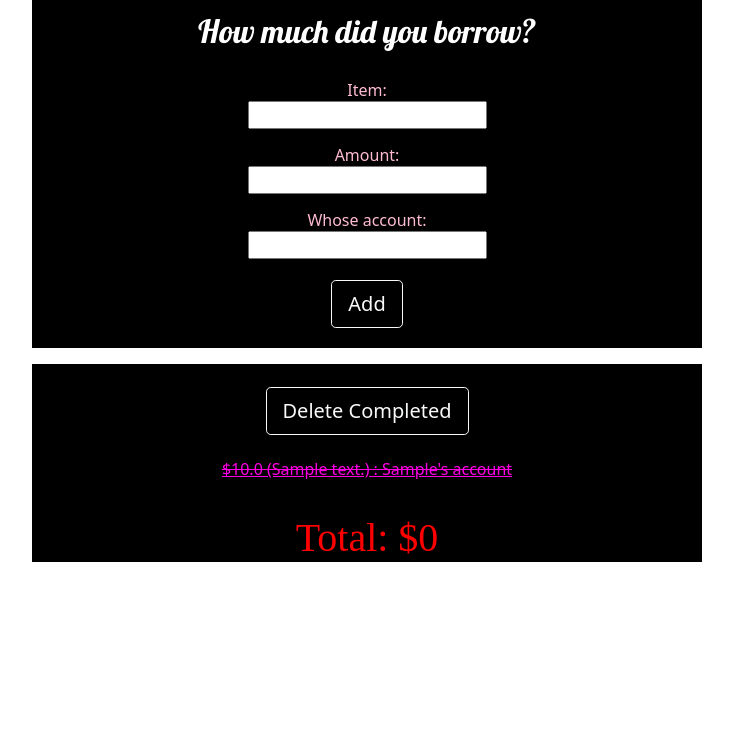
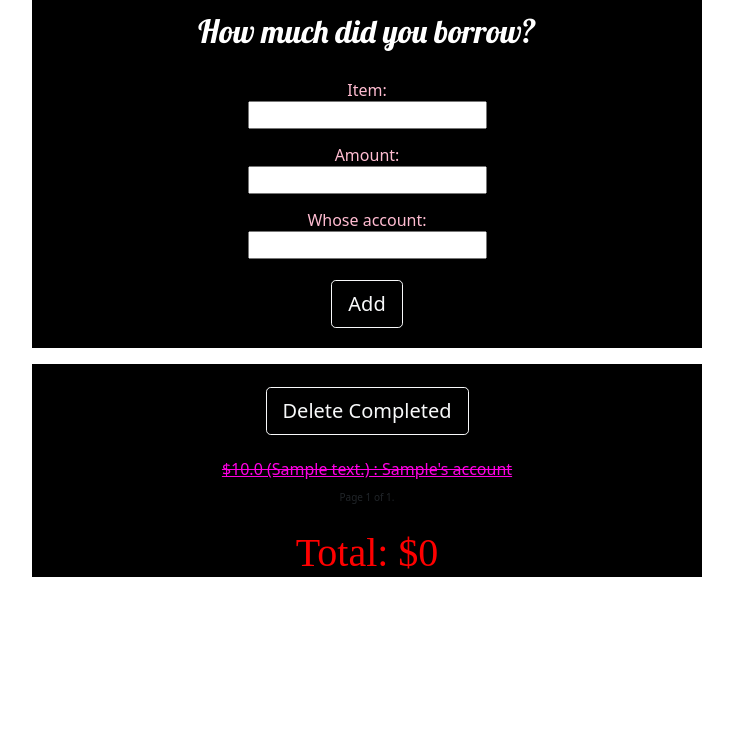
Before and after one commit to popo26/payment_tracking, a Django app: page / in a window 1280 px wide. Shown: the part 21-766 px from the top of the page, without its empty margins (273-1006 px from the left). Run offline with Django 4.2, Linux system fonts and the light colour scheme; tables that the repository leaves empty hold one stand-in row (values such as "Sample post"); some web fonts are replaced.

Commit message:
pagination added

```diff
--- a/todo/static/todo/styles.css
+++ b/todo/static/todo/styles.css
@@ -91,6 +91,21 @@ ul.borrow-list li {
     border-radius: 100%;
 }
 
+.pagination-span {
+    text-align: center;
+    width:100%;
+    margin: auto;
+    font-size: x-small;
+}
+
+.pagination-links {
+    color: #FFBCD1;
+}
+
+.pagination-links:hover {
+    color:crimson;
+}
+
 /* todo_form.html */
 
 .update-div {
--- a/todo/templates/todo/index.html
+++ b/todo/templates/todo/index.html
@@ -39,19 +39,20 @@
   </div>
 
   {% if todo_list %}
+
+
   <div class="history">
     <a class='link' href="{% url 'delete-completed' %}"><button type="button"
         class="btn btn-outline-light btn-lg delete-button">Delete Completed</button></a>
 
     <ul class="list-group borrow-list">
 
-      {% for todo in todo_list %}
+      {% for todo in page_obj %}
       {% if todo.complete %}
-
 
       <a class='link-completed' href="{% url 'todo-detail' todo.pk %}">
         <li class="list-group-item completed">
-          <s>${{ todo.amount }} ({{ todo.text }}) : {{ todo.whose_account_to_repay}}'s account
+          <s>${{ todo.amount }} ({{ todo.text|capfirst  }}) : {{ todo.whose_account_to_repay|capfirst  }}'s account
             <a href="{% url 'repay' todo.pk %}"></s>
         </li>
       </a>
@@ -60,16 +61,36 @@
       {% else %}
 
       <a class='link' href="{% url 'todo-detail'  todo.pk %}">
-        <li class="list-group-item">${{ todo.amount }} ({{ todo.text }}) : {{ todo.whose_account_to_repay}}'s account
+        <li class="list-group-item">${{ todo.amount }} ({{ todo.text|capfirst }}) : {{ todo.whose_account_to_repay|capfirst }}'s account
           <a href="{% url 'repay' todo.pk %}"><button type="button"
               class="btn btn-outline-light btn-sm button">Repay</button></a>
         </li>
       </a>
+      {% endif %}
+      {% endfor %}
+
+    </ul>
+
+<!-- pagination -->
+    <div class="pagination">
+      <span class="step-links pagination-span">
+          {% if page_obj.has_previous %}
+              <a class="pagination-links" href="?page=1">&laquo; first</a>
+              <a class="pagination-links" href="?page={{ page_obj.previous_page_number }}">previous</a>
+          {% endif %}
+
+          <span class="current">
+              Page {{ page_obj.number }} of {{ page_obj.paginator.num_pages }}.
+          </span>
+
+          {% if page_obj.has_next %}
+              <a class="pagination-links" href="?page={{ page_obj.next_page_number }}">next</a>
+              <a class="pagination-links" href="?page={{ page_obj.paginator.num_pages }}">last &raquo;</a>
+          {% endif %}
+      </span>
+  </div>
 
 
-      {% endif %}
-      {% endfor %}
-    </ul>
     <br>
     <h1 class="total">Total: ${{ total }}</h1>
     {% else %}
@@ -79,6 +100,12 @@
     <div class="img-div"><img class='well-done-img' src="{{ gif }}" alt="well-done"></div>
   </div>
     {% endif %}
+
+
+
   </div>
 
+
+
+
   {% endblock %}
--- a/todo/templates/todo/repay.html
+++ b/todo/templates/todo/repay.html
@@ -3,9 +3,9 @@
 {% block content %}
 
 <div class="repay-div">
-<p>This is for <strong class="word">{{ todo.text }}</strong> from {{ todo.date }}</p>
+<p>This is for <strong class="word">{{ todo.text|capfirst  }}</strong> from {{ todo.date }}</p>
 <p>Current borrow is <strong class="word">${{ todo.amount }}</strong>.</p>
-<p>Return to <strong class="word">{{ todo.whose_account_to_repay }}</strong>'s account.</p>
+<p>Return to <strong class="word">{{ todo.whose_account_to_repay|capfirst  }}</strong>'s account.</p>
 
 <br>
 {% if todo.amount != 0 %}
--- a/todo/views.py
+++ b/todo/views.py
@@ -4,9 +4,10 @@ from .gifs import gifs
 from django.shortcuts import get_object_or_404, render, redirect
 from .models import Todo
 from .forms import RepayForm, TodoForm
-from django.views.generic.edit import CreateView, UpdateView, DeleteView
+from django.views.generic.edit import UpdateView
 from django.views.decorators.http import require_POST
 from django.urls import reverse
+from django.core.paginator import Paginator
 
 
 YEAR = datetime.datetime.now().year
@@ -16,6 +17,9 @@ def index(request):
     todo_list = Todo.objects.order_by('id')
     form = TodoForm()
     gif = random.choice(gifs)
+    paginator = Paginator(todo_list, 5) # Show 5 items per page.
+    page_number = request.GET.get('page')
+    page_obj = paginator.get_page(page_number)
 
     for item in todo_list:
         if not item.complete:
@@ -27,6 +31,7 @@ def index(request):
         'year' : YEAR,
         'total' : total,
         'gif': gif,
+        'page_obj': page_obj,
     }
     return render(request, 'todo/index.html', context=context)
 
```
